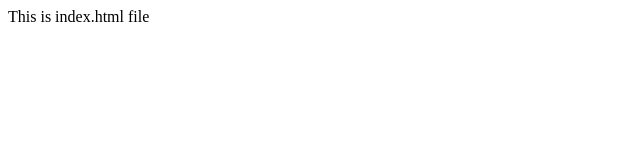
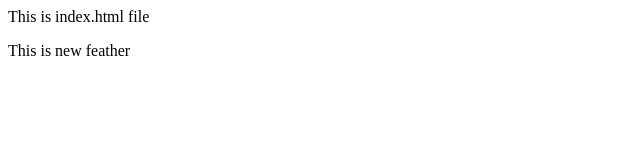
Before and after one commit to pankajraut2186/practice, a plain HTML site: page index.html in a window 1280 px wide. Shown: the whole page, without its empty margins (0-640 px from the left). Drawn offline with Linux system fonts and the light colour scheme.

Commit message:
Add new feature

```diff
--- a/index.html
+++ b/index.html
@@ -1 +1,2 @@
  <p> This is index.html file<p>
+ <p> This is new feather <p>
```
